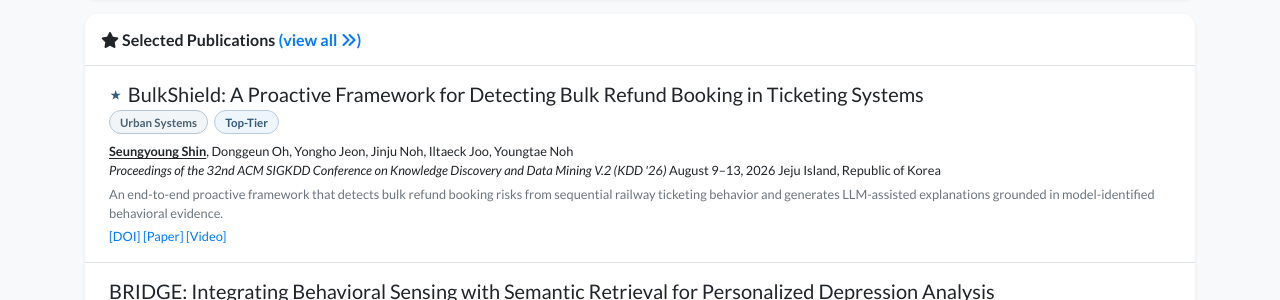
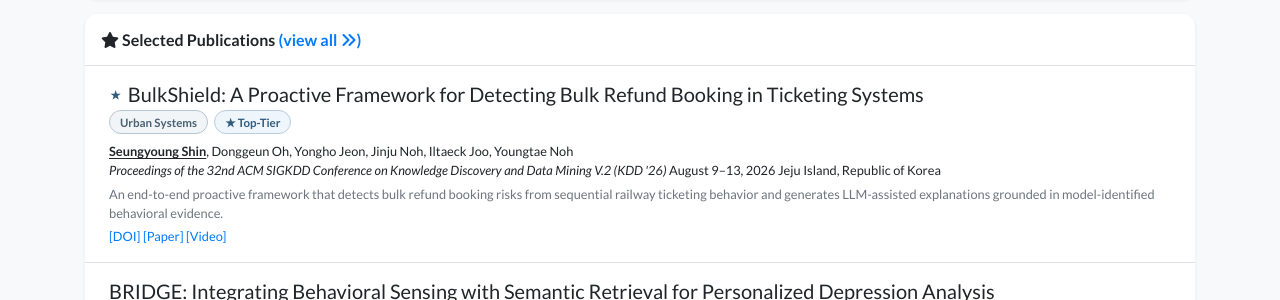
Before and after one commit to seungyoungg/academic-homepage-test, a Jekyll site: the page built from index_layout2.html, in a window 1280 px wide and 1363 px high. Shown: the part 801-1101 px from the top of the window. Built offline with Jekyll 4.4.1, drawn with Linux system fonts in a browser that asks for light colours; nearby versions of some CDN libraries; a style sheet for code colours, icons or effects is not loaded.

Commit message:
Update publication_item.html

```diff
--- a/_includes/widgets/publication_item.html
+++ b/_includes/widgets/publication_item.html
@@ -75,6 +75,7 @@
                                 white-space: nowrap;
                             "
                         >
+                            {{ item.top_tier_badge_icon | default: "★" }}
                             Top-Tier
                         </span>
                     {% endif %}
@@ -279,6 +280,7 @@
                                     white-space: nowrap;
                                 "
                             >
+                                {{ item.top_tier_badge_icon | default: "★" }}
                                 Top-Tier
                             </span>
                         {% endif %}
```
